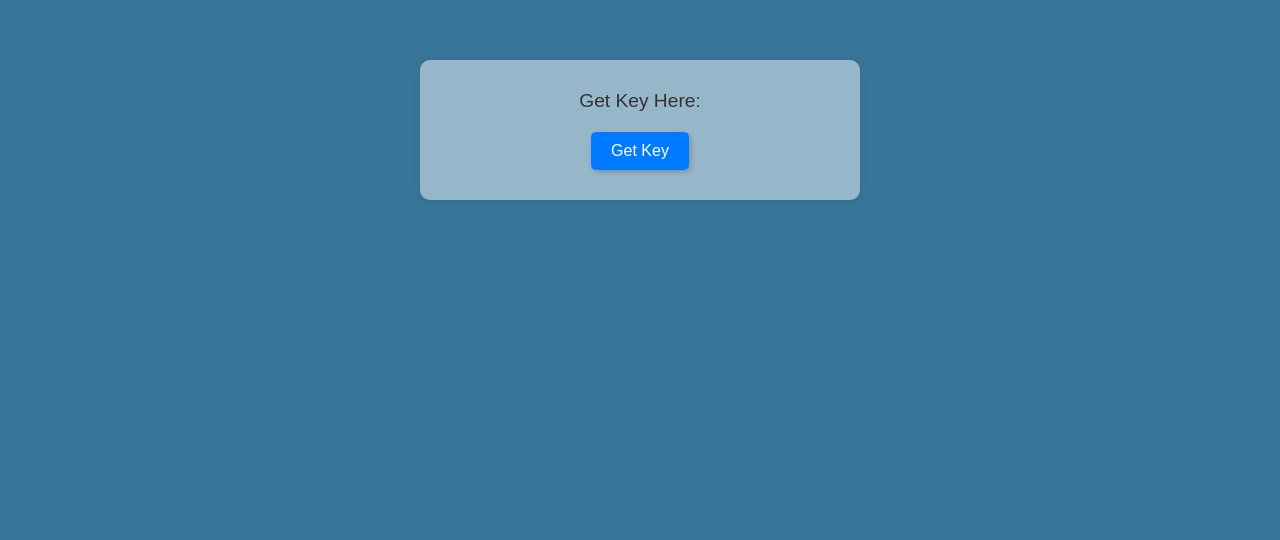
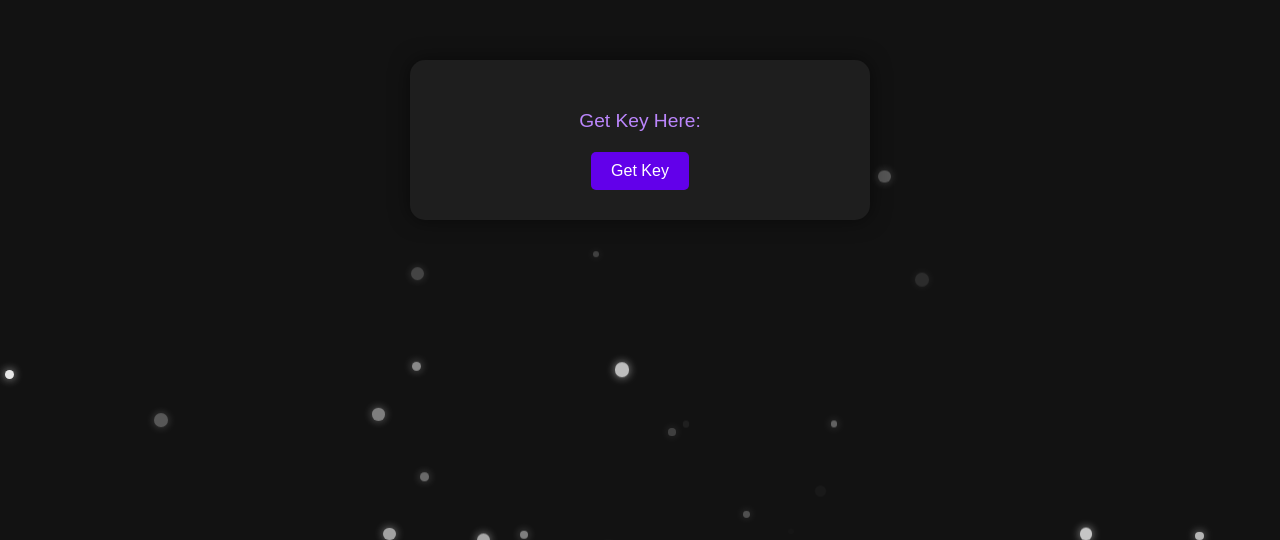
Before and after one commit to sazawaS/betterKeySystem, a website: page views/getMPSKey.html in a window 1280 px wide. Shown: the part 260-800 px from the top of the page. Drawn offline with Linux system fonts and the light colour scheme.

Commit message:
mps key ui update

```diff
--- a/public/getMPSKeyStyles.css
+++ b/public/getMPSKeyStyles.css
@@ -1,63 +1,85 @@
-/* getMPSKeyStyles.css */
-
+/* Dark Theme Base */
 body {
-    font-family: sans-serif;
+    font-family: Arial, sans-serif;
+    margin: 0;
+    padding: 0;
+    background-color: #121212; /* Dark background */
+    color: #e0e0e0; /* Light text */
+    min-height: 100vh;
     display: flex;
-    flex-direction: column;
+    justify-content: center;
     align-items: center;
-    justify-content: center;
-    min-height: 100vh;
-    margin: 0;
-    background-color: #397699;
 }
 
+/* Snowflake Container */
+#snowflakes {
+    position: fixed;
+    top: 0;
+    left: 0;
+    width: 100%;
+    height: 100%;
+    pointer-events: none; /* Allow clicks to pass through */
+    overflow: hidden;
+    z-index: -1; /* Place behind other content */
+}
+
+.snowflake {
+    position: absolute;
+    width: 10px;
+    height: 10px;
+    background-color: white;
+    border-radius: 50%;
+    box-shadow: 0 0 10px rgba(255, 255, 255, 0.8);
+    animation: fall linear infinite;
+}
+
+@keyframes fall {
+    to {
+        transform: translateY(100vh);
+    }
+}
+
+/* Key Container */
 #getKeyContainer {
-    background-color: #e2ecf08c; /* Slightly darker background */
-    padding: 20px;
-    border-radius: 10px;
-    box-shadow: 0px 0px 10px rgba(0, 0, 0, 0.1);
+    background-color: #1e1e1e; /* Darker container background */
+    padding: 30px;
+    border-radius: 15px;
+    box-shadow: 0 0 20px rgba(0, 0, 0, 0.5);
     text-align: center;
-    margin-bottom: 20px;
-    width: 400px; /* Set a specific width or use a percentage */
-    /* or */
-    /* width: 80%; */ /* 80% of its parent's width */
-    max-width: 500px; /* Optional: Set a maximum width */
+    width: 400px;
+    max-width: 90%;
 }
 
 #key {
     font-size: 1.2em;
-    margin-bottom: 10px;
-    color: #333;
+    margin-bottom: 20px;
+    color: #bb86fc; /* Purple accent */
+    transition: opacity 0.3s ease, color 0.3s ease;
+}
+
+#key.getting {
+    color: #e0e0e0; /* Light text when loading */
+    opacity: 0.8;
 }
 
 button {
     padding: 10px 20px;
-    background-color: #007bff;
+    background-color: #6200ea; /* Dark purple */
     color: white;
     border: none;
     border-radius: 5px;
     cursor: pointer;
     font-size: 1em;
-    transition: background-color 0.3s ease;
-    box-shadow: 2px 2px 5px rgba(0, 0, 0, 0.2);
+    transition: all 0.3s ease;
 }
 
 button:hover {
-    background-color: #0056b3;
+    background-color: #3700b3; /* Darker purple */
+    transform: scale(1.05); /* Enlarge on hover */
 }
 
-.alert {
-    background-color: #f44336;
-    color: white;
-    padding: 10px;
-    margin-top: 10px;
-    border-radius: 5px;
+button:disabled {
+    background-color: #333; /* Disabled state */
+    cursor: not-allowed;
+    opacity: 0.7;
 }
-
-#key, button {
-    margin: 10px 0;
-}
-
-#key.getting {
-    color: #888;
-}
--- a/views/getMPSKey.html
+++ b/views/getMPSKey.html
@@ -1,5 +1,4 @@
 <!DOCTYPE html>
-
 <html>
     <head>
         <meta charset="utf-8">
@@ -10,11 +9,14 @@
         <link rel="stylesheet" href="/getMPSKeyStyles.css">
     </head>
     <body>
+        <!-- Snowflake Container -->
+        <div id="snowflakes"></div>
+
+        <!-- Key Container -->
         <div id="getKeyContainer">
-            <p id = "key">Get Key Here: </p>
+            <p id="key">Get Key Here:</p>
             <button id="getKey">Get Key</button>
         </div>
-
 
         <script>
             var gottenKeyOnce = false;
@@ -42,8 +44,49 @@
                     }
                 });
                 gottenKeyOnce = true;
-            })
+            });
 
+                // Snowflake Generation
+                function createSnowflakes() {
+                const snowflakesContainer = document.getElementById('snowflakes');
+
+                for (let i = 0; i < 50; i++) {
+                    const snowflake = document.createElement('div');
+                    snowflake.className = 'snowflake';
+                    snowflake.style.left = `${Math.random() * 100}vw`;
+                    snowflake.style.top = `${Math.random() * 100}vh`;
+                    snowflake.style.animationDuration = `${Math.random() * 5 + 5}s`; // Random fall speed
+                    snowflake.style.opacity = Math.random(); // Random opacity
+                    snowflake.style.width = `${Math.random() * 10 + 5}px`; // Random size
+                    snowflake.style.height = snowflake.style.width;
+
+                    snowflakesContainer.appendChild(snowflake);
+                }
+            }
+
+            // Snowflake Interaction
+            document.addEventListener('mousemove', (e) => {
+                const snowflakes = document.querySelectorAll('.snowflake');
+                const mouseX = e.clientX;
+                const mouseY = e.clientY;
+
+                snowflakes.forEach((snowflake) => {
+                    const rect = snowflake.getBoundingClientRect();
+                    const snowflakeX = rect.left + rect.width / 2;
+                    const snowflakeY = rect.top + rect.height / 2;
+
+                    const distance = Math.sqrt((mouseX - snowflakeX) ** 2 + (mouseY - snowflakeY) ** 2);
+                    const distanceVecX = (snowflakeX - mouseX)/30;
+                    const distanceVecY = (snowflakeY - mouseY)/30;
+
+                    if (distance < 100) { // If mouse is within 100px of the snowflake
+                        const angle = Math.atan2(mouseY - snowflakeY, mouseX - snowflakeX);
+                        const speed = 5; // Speed at which snowflake moves away
+                        snowflake.style.transform = `translate(${distanceVecX}px, ${distanceVecY}px)`;
+                    }
+                });
+            });
+            createSnowflakes()
         </script>
     </body>
 </html>
```
